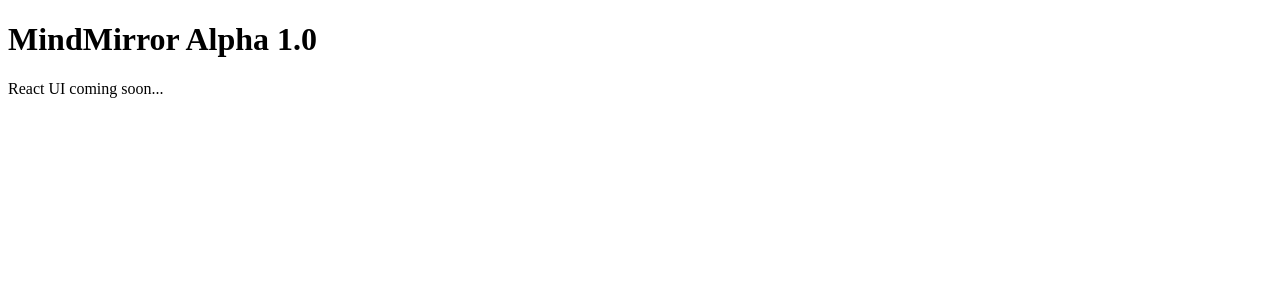
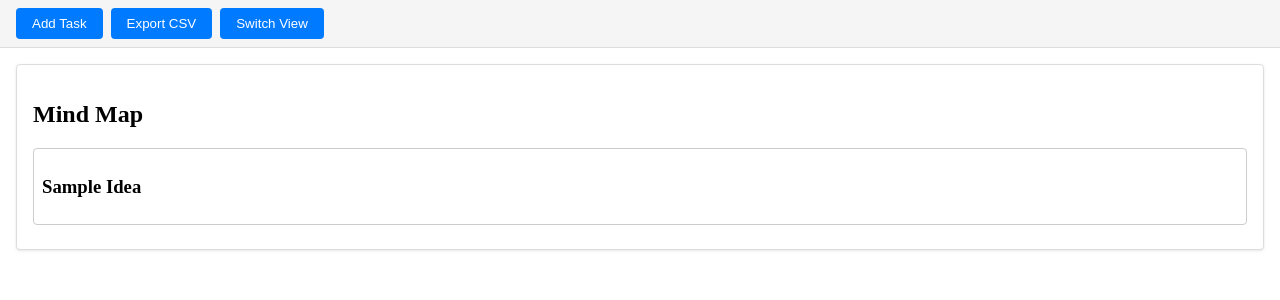
Before and after one commit to Noitome/MindMirror_Alpha1.01, a React (Vite) app: page / in a window 1280 px wide. Shown: the top 300 px of the page. Built offline with nearby package versions, Linux system fonts and the light colour scheme.

Commit message:
Add component tests and configure Vitest

```diff
--- /dev/null
+++ b/src/App.css
@@ -0,0 +1,72 @@
+html, body, #root {
+  height: 100%;
+  margin: 0;
+}
+
+.app {
+  display: flex;
+  flex-direction: column;
+  height: 100%;
+}
+
+.toolbar {
+  display: flex;
+  gap: 0.5rem;
+  padding: 0.5rem 1rem;
+  background-color: #f5f5f5;
+  border-bottom: 1px solid #ddd;
+}
+
+.toolbar button {
+  padding: 0.5rem 1rem;
+  border: none;
+  background-color: #007bff;
+  color: #fff;
+  border-radius: 4px;
+  cursor: pointer;
+}
+
+.toolbar button:hover {
+  background-color: #0056b3;
+}
+
+.view-container {
+  flex: 1;
+  padding: 1rem;
+  box-sizing: border-box;
+}
+
+.view-container.row {
+  display: flex;
+  flex-direction: row;
+  gap: 1rem;
+}
+
+.view-container.column {
+  display: flex;
+  flex-direction: column;
+  gap: 1rem;
+}
+
+.view-container.split {
+  display: grid;
+  grid-template-columns: 1fr 1fr;
+  gap: 1rem;
+}
+
+.mind-map,
+.list-view,
+.reality-view {
+  background: #fff;
+  border: 1px solid #ddd;
+  border-radius: 4px;
+  padding: 1rem;
+  box-shadow: 0 1px 3px rgba(0,0,0,0.1);
+}
+
+.task-node {
+  border: 1px solid #ccc;
+  padding: 0.5rem;
+  border-radius: 4px;
+  margin-bottom: 0.5rem;
+}
--- a/src/App.jsx
+++ b/src/App.jsx
@@ -1,10 +1,35 @@
-import React from 'react';
+import React, { useState } from 'react';
+import Toolbar from './components/Toolbar.jsx';
+import MindMap from './components/MindMap.jsx';
+import ListView from './components/ListView.jsx';
+import RealityView from './components/RealityView.jsx';
+import './App.css';
 
 export default function App() {
+  const [view, setView] = useState('mind');
+
+  const handleAdd = () => {
+    alert('Add Task clicked');
+  };
+
+  const handleExport = () => {
+    alert('Export CSV clicked');
+  };
+
+  const handleSwitch = () => {
+    setView((prev) => (prev === 'mind' ? 'list' : prev === 'list' ? 'reality' : 'mind'));
+  };
+
+  const renderView = () => {
+    if (view === 'list') return <ListView />;
+    if (view === 'reality') return <RealityView />;
+    return <MindMap />;
+  };
+
   return (
-    <div>
-      <h1>MindMirror Alpha 1.0</h1>
-      <p>React UI coming soon...</p>
+    <div className="app">
+      <Toolbar onAdd={handleAdd} onExport={handleExport} onSwitch={handleSwitch} />
+      <div className="view-container column">{renderView()}</div>
     </div>
   );
 }
--- /dev/null
+++ b/src/components/ListView.jsx
@@ -0,0 +1,14 @@
+import React from 'react';
+import TaskNode from './TaskNode.jsx';
+
+export default function ListView() {
+  return (
+    <section className="list-view">
+      <h2>Task List</h2>
+      <div>
+        <TaskNode title="First Task" />
+        <TaskNode title="Second Task" />
+      </div>
+    </section>
+  );
+}
--- /dev/null
+++ b/src/components/MindMap.jsx
@@ -0,0 +1,13 @@
+import React from 'react';
+import TaskNode from './TaskNode.jsx';
+
+export default function MindMap() {
+  return (
+    <section className="mind-map">
+      <h2>Mind Map</h2>
+      <div className="mind-map-canvas">
+        <TaskNode title="Sample Idea" />
+      </div>
+    </section>
+  );
+}
--- /dev/null
+++ b/src/components/RealityView.jsx
@@ -0,0 +1,10 @@
+import React from 'react';
+
+export default function RealityView() {
+  return (
+    <section className="reality-view">
+      <h2>Reality View</h2>
+      <p>Visualize tasks in the real world context.</p>
+    </section>
+  );
+}
--- /dev/null
+++ b/src/components/TaskNode.jsx
@@ -0,0 +1,9 @@
+import React from 'react';
+
+export default function TaskNode({ title = 'New Task' }) {
+  return (
+    <div className="task-node">
+      <h3>{title}</h3>
+    </div>
+  );
+}
--- /dev/null
+++ b/src/components/Toolbar.jsx
@@ -0,0 +1,11 @@
+import React from 'react';
+
+export default function Toolbar({ onAdd, onExport, onSwitch }) {
+  return (
+    <div className="toolbar">
+      <button onClick={onAdd}>Add Task</button>
+      <button onClick={onExport}>Export CSV</button>
+      <button onClick={onSwitch}>Switch View</button>
+    </div>
+  );
+}
--- a/vite.config.js
+++ b/vite.config.js
@@ -2,5 +2,8 @@ import { defineConfig } from 'vite'
 import react from '@vitejs/plugin-react'
 
 export default defineConfig({
-  plugins: [react()]
+  plugins: [react()],
+  test: {
+    environment: 'jsdom'
+  }
 })
```
Also changed, not shown: package.json (+7 -2 lines), 2 other files (tests, documents, lock files or other folders).
